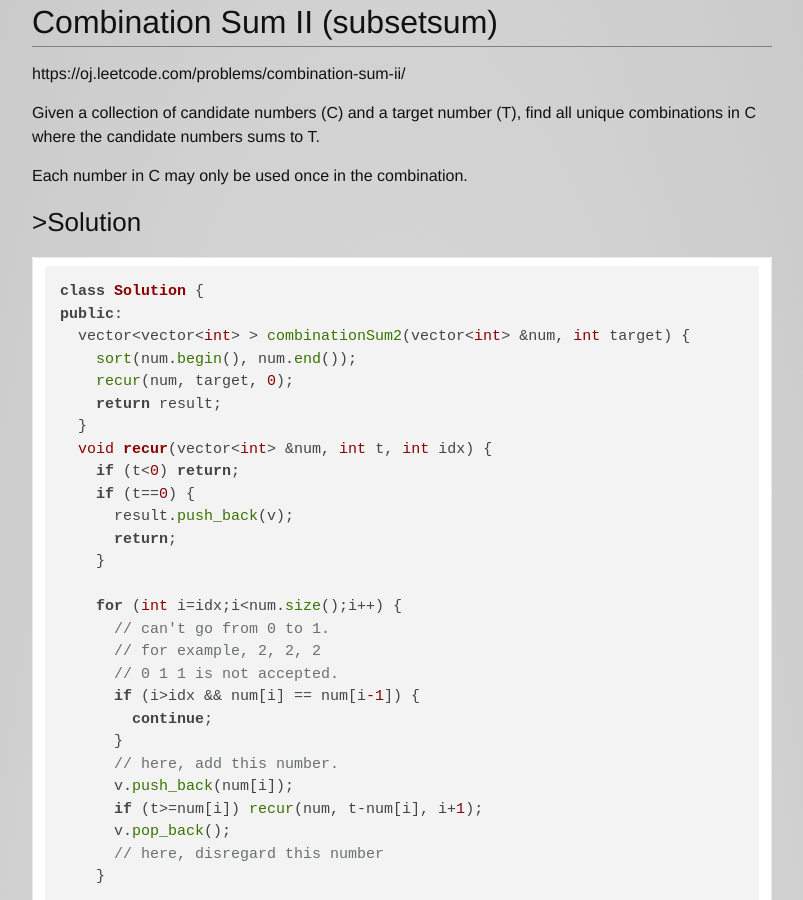
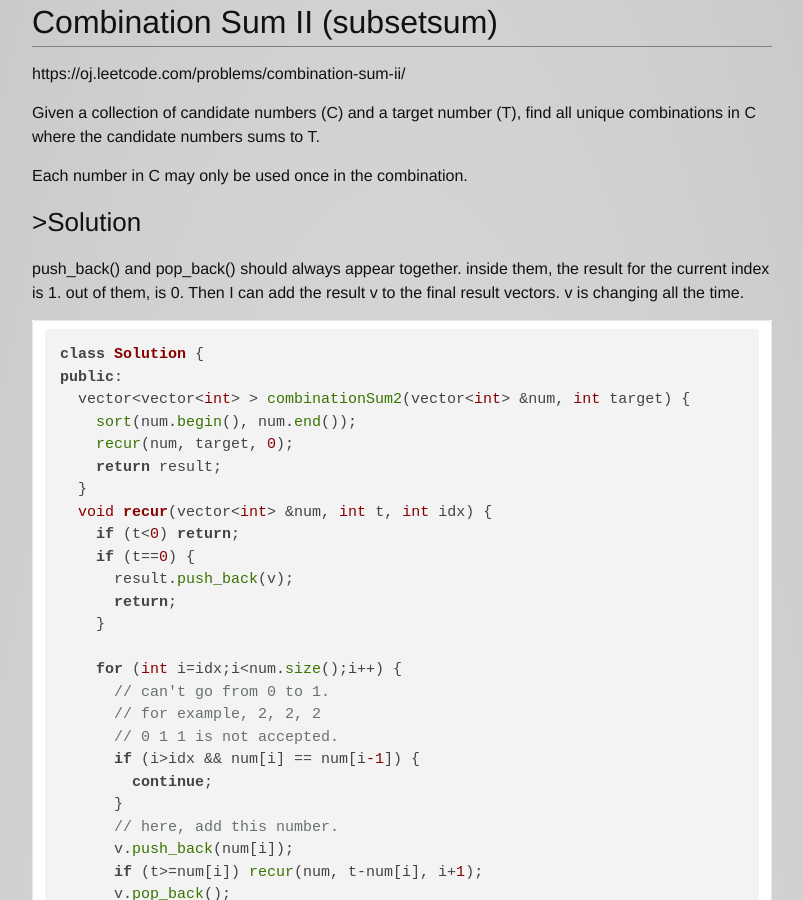
Before and after one commit to lihebi/wiki-old, a Jekyll site: the page built from _wiki/algorithm/leetcode.md, in a window 1280 px wide and 900 px high, scrolled down 541 px. Shown: the whole window, without its empty margins (238-1041 px from the left). Built offline with Jekyll 4.4.1, drawn with Linux system fonts in a browser that asks for light colours; nearby versions of some CDN libraries; Markdown is read by kramdown in place of the engine named in the settings.

Commit message:
add some explanation for subsetsum

````diff
--- a/_wiki/algorithm/leetcode.md
+++ b/_wiki/algorithm/leetcode.md
@@ -14,6 +14,11 @@ Each number in C may only be used once in the combination.
 
 ### Solution
 
+push_back() and pop_back() should always appear together.
+inside them, the result for the current index is 1.
+out of them, is 0.
+Then I can add the result v to the final result vectors.
+v is changing all the time.
 
 ```cpp
 class Solution {
````
